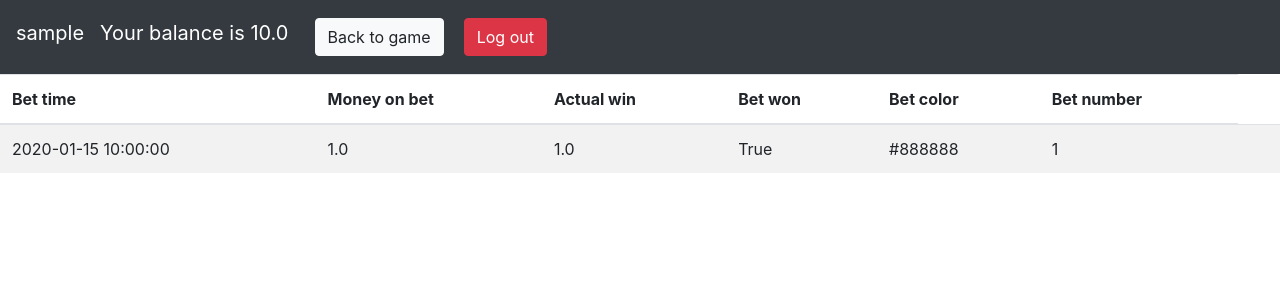
After one commit to vovapasko/roulette_service_flask, a Flask app: page /player_history in a window 1280 px wide. The commit adds this page. Shown: the top 300 px of the page. Run offline with Flask 2, Linux system fonts and the light colour scheme; the visitor is signed in with stand-in values (Sample User, id 1); tables that the repository leaves empty hold one stand-in row (values such as "Sample post"); some libraries are stand-ins or nearby versions.

Commit message:
Provided the panel of player's bet history

```diff
--- a/root/app.py
+++ b/root/app.py
@@ -6,9 +6,10 @@ from flask import request, url_for, render_template, Flask, session
 from werkzeug.utils import redirect
 
 from root.db import Database
-from root.entities import Bet, Player
+from root.entities import Bet, Player, Bank
 from root.tools import correct_bet, generate_bet, format_player_bet, \
-    calculate_bet_result, generate_list, login_required, get_bet_id, generateBetForDb, generateCasinoData, correct_login
+    calculate_bet_result, generate_list, login_required, get_bet_id, generateBetForDb, generateCasinoData, \
+    correct_login, get_current_time
 from functools import wraps
 
 app = Flask(__name__)
@@ -105,17 +106,32 @@ def register():
         if new_password != new_password1:
             error = "Passwords must match"
             return render_template("register.html", error=error)
-        new_player = Player(player_username=user_new_username, balance=1000, passwrd=new_password)
+        first_money = 1000
+        sold_time = get_current_time()
+        new_player = Player(player_username=user_new_username, balance=first_money, passwrd=new_password)
+        new_bank = Bank(player_username=user_new_username, sold_time=sold_time, sold_coins=first_money)
         with db:
             db.createPlayer(new_player)
+            db.createBank(new_bank)
         session['username'] = user_new_username
         return redirect('home')
     return render_template("register.html", error=error)
 
 
-@app.route('/player_stat')
-def player_stat():
-    return "Here comes the stat"
+@app.route('/player_history')
+@login_required
+def player_history():
+    username = session.get('username')
+    player = {'username': username}
+    bets = []
+    with db:
+        balance = db.fetchPlayer(username).balance
+        betsFromCasino = db.fetchAllCasinoPlayerBets(username)
+        for bet in betsFromCasino:
+            fetched_bet = db.fetchBet(bet.bet_id)
+            bets.append(fetched_bet)
+        player['balance'] = balance
+        return render_template('history.html', bets=bets, player=player)
 
 
 if __name__ == '__main__':
--- a/root/create.py
+++ b/root/create.py
@@ -48,3 +48,7 @@ Base.metadata.create_all(db.engine)
 #     db.createCasino(casino1)
 #     db.createCasino(casino2)
 #     db.createCasino(casino3)
+
+# with db:
+#     bets = db.fetchAllCasinoPlayerBets('user')
+#     print()
--- a/root/db.py
+++ b/root/db.py
@@ -140,5 +140,9 @@ class Database():
         casinos = self.session.query(Casino).all()
         return casinos
 
+    def fetchAllCasinoPlayerBets(self, player_username):
+        bets = self.session.query(Casino).filter(Casino.player_username == player_username).all()
+        return bets
+
     def close(self):
         self.session.close()
--- /dev/null
+++ b/root/templates/history.html
@@ -0,0 +1,47 @@
+<!DOCTYPE html>
+<html lang="en">
+<head>
+    <meta charset="UTF-8">
+    <link rel="stylesheet" href="{{ url_for('static', filename='css/bootstrap.min.css') }}">
+    <link rel="stylesheet" href="{{ url_for('static', filename='css/play_style.css') }}">
+
+    <title>Your bet's history</title>
+</head>
+<body>
+
+<nav class="navbar navbar-expand-lg navbar-dark bg-dark">
+    <label class="navbar-brand">{{player.username}}</label>
+    <label class="navbar-brand">Your balance is {{player.balance}}</label>
+    <a class="btn btn-light" href="{{url_for('home')}}">Back to game</a>
+    <a href="{{url_for('logout')}}" class="btn btn-danger">Log out</a>
+</nav>
+<table class="table table-striped">
+    <thead>
+    <tr>
+        <th scope="col">Bet time</th>
+        <th scope="col">Money on bet</th>
+        <th scope="col">Actual win</th>
+        <th scope="col">Bet won</th>
+        <th scope="col">Bet color</th>
+        <th scope="col">Bet number</th>
+
+    </tr>
+    </thead>
+    <tbody>
+    {% for bet in bets %}
+    <tr>
+        <td>{{bet.bet_time}}</td>
+        <td>{{bet.bet_money}}</td>
+        <td>{{bet.won_money}}</td>
+        <td>{{bet.won_bet}}</td>
+        <td>{{bet.bet_color}}</td>
+        <td>{{bet.bet_number}}</td>
+        <td class="d-flex justify-content-end">
+    </tr>
+    {% endfor %}
+    </tbody>
+</table>
+
+
+</body>
+</html>
--- a/root/templates/play.html
+++ b/root/templates/play.html
@@ -12,7 +12,7 @@
 <nav class="navbar navbar-expand-lg navbar-dark bg-dark">
     <label class="navbar-brand">{{player.username}}</label>
     <label class="navbar-brand">Your balance is {{player.balance}}</label>
-    <a class="btn btn-light" href="{{url_for('player_stat')}}">Statistics</a>
+    <a class="btn btn-light" href="{{url_for('player_history')}}">Bet history</a>
     <a href="{{url_for('logout')}}" class="btn btn-danger">Log out</a>
 </nav>
 
--- a/root/tools.py
+++ b/root/tools.py
@@ -82,7 +82,7 @@ def generateBetForDb(player_bet, bet_result):
         bet_money = float(player_bet['money'])
         won_money = float(bet_result['player_win'])
         won_bet = bet_result['bet_win']
-        bet_time = datetime.now().strftime("%Y-%m-%d %X")
+        bet_time = get_current_time()
         bet_color = player_bet['color']
         bet_number = handleBetNumber(player_bet)
         return Bet(bet_id=bet_id, bet_money=bet_money, won_money=won_money, won_bet=won_bet,
@@ -91,6 +91,8 @@ def generateBetForDb(player_bet, bet_result):
         traceback.print_exc()
         return None
 
+def get_current_time():
+    return datetime.now().strftime("%Y-%m-%d %X")
 
 def generateCasinoData(username, bet_id):
     return Casino(player_username=username, bet_id=bet_id)
```
